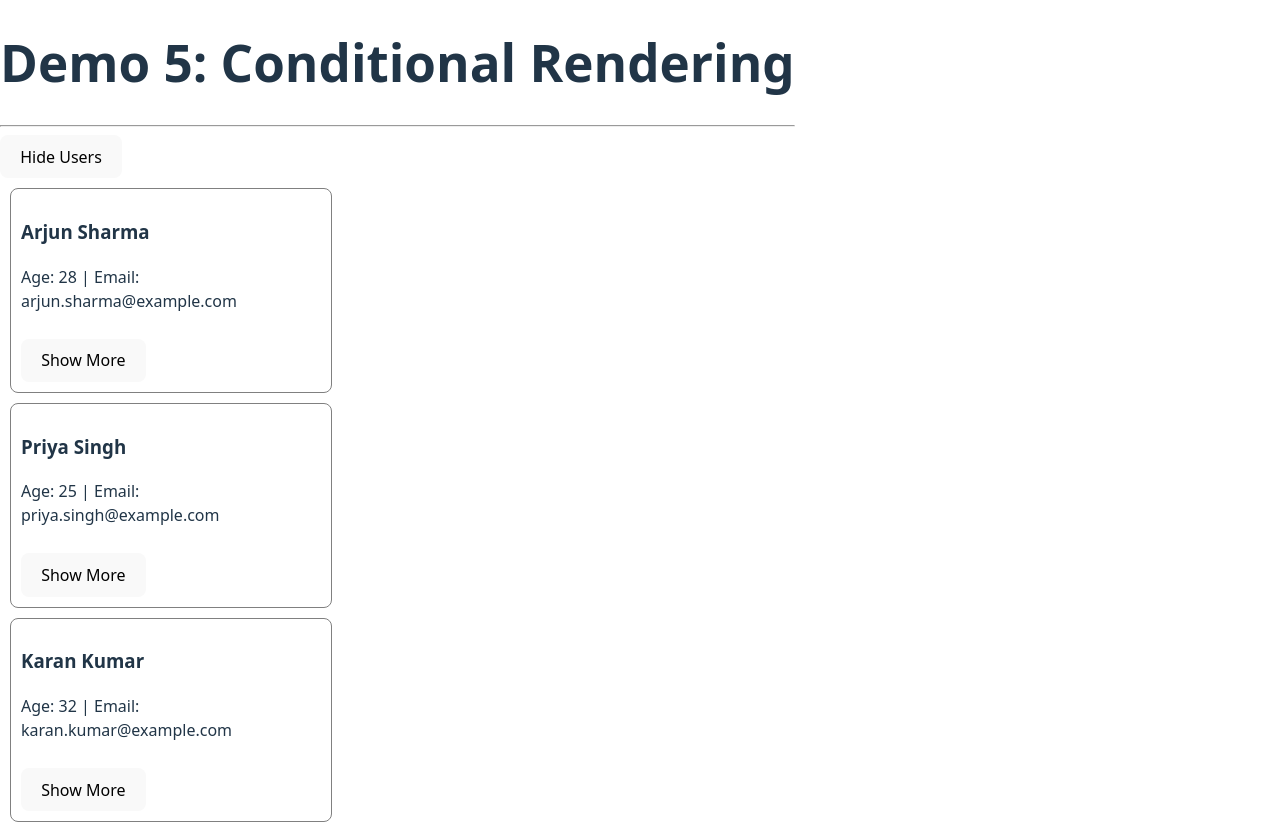
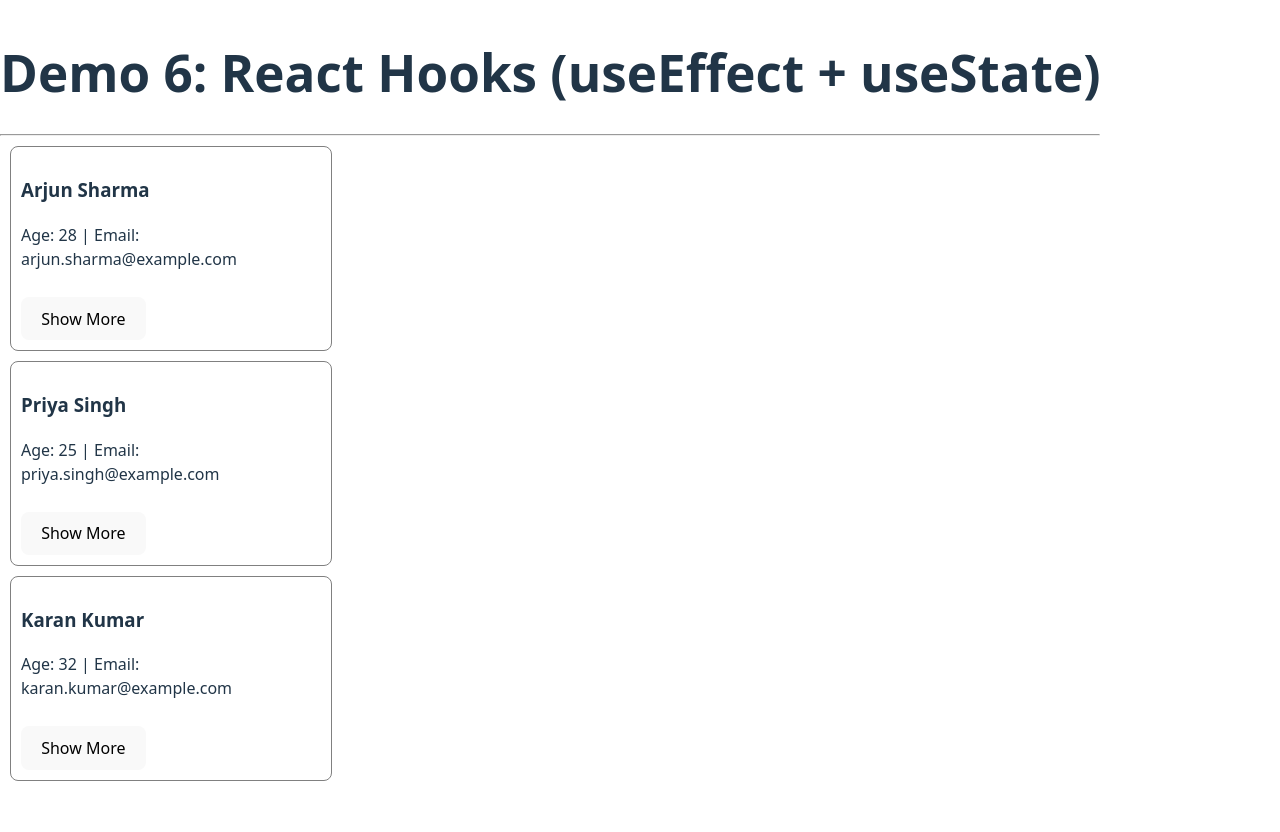
Before and after one commit to thedeorasidharth/react-demos, a React (Vite) app: page / in a window 1280 px wide. After the commit the page ends 800 px from the top, so only its background shows below. Built offline with nearby package versions, Linux system fonts and the light colour scheme.

Commit message:
Demo-6: ReactHooks(managing loading state and error handling with useEffect + useState)

```diff
--- a/src/App.jsx
+++ b/src/App.jsx
@@ -1,3 +1,5 @@
+// src/App.jsx
+
 import { useState, useEffect } from "react";
 import Header from "./Header";
 import UserCard from "./UserCard";
@@ -5,38 +7,39 @@ import UserCard from "./UserCard";
 function App() {
   const [users, setUsers] = useState([]);
   const [loading, setLoading] = useState(true);
-
-  const [showList, setShowList] = useState(true);
+  const [error, setError] = useState(null);
 
   useEffect(() => {
+    const fetchUsers = async () => {
+      try {
         setLoading(true);
-    fetch("/data.json")
-      .then((res) => res.json())
-      .then((data) => {
-        setUsers(data.users || []);
+        const response = await fetch("/data.json");
+
+        if (!response.ok) {
+          throw new Error("Failed to fetch data.");
+        }
+
+        const data = await response.json();
+        setUsers(data.users);
+        setError(null);
+      } catch (err) {
+        setError(err.message);
+        setUsers([]);
+      } finally {
         setLoading(false);
-      })
-      .catch((err) => {
-        console.log(err);
-        setUsers([]);
-        setLoading(false);
-      });
+      }
+    };
+
+    fetchUsers();
   }, []);
-
-  const handleToggleList = () => {
-    setShowList(!showList);
-  };
 
   return (
     <div>
-      <Header title="Demo 5: Conditional Rendering" />
+      <Header title="Demo 6: React Hooks (useEffect + useState)" />
 
-      <button onClick={handleToggleList}>
-        {showList ? "Hide Users" : "Show Users"}
-      </button>
+      {error && <p style={{ color: "red" }}>Error: {error}</p>}
 
-      {showList && (
-        loading ? (
+      {loading ? (
         <p>Loading users...</p>
       ) : (
         users.length === 0 ? (
@@ -53,7 +56,6 @@ function App() {
             />
           ))
         )
-        )
       )}
     </div>
   );
```
Lines whose indentation alone changed are shown as unchanged.
